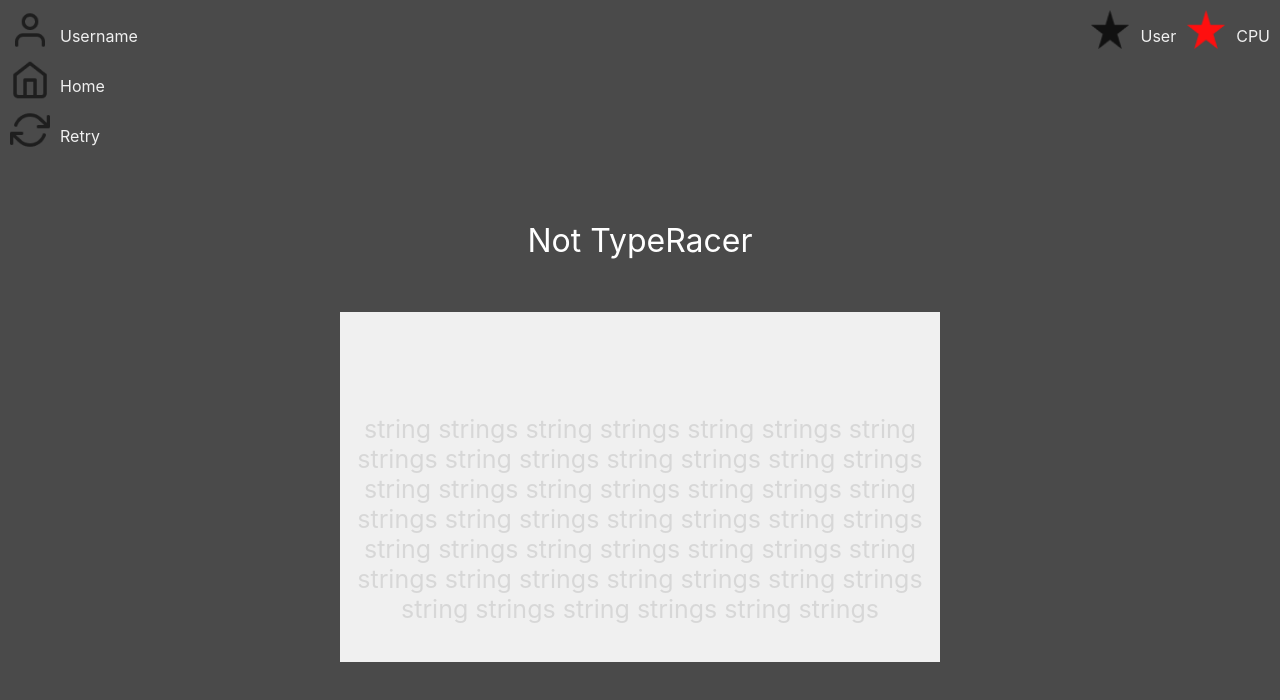
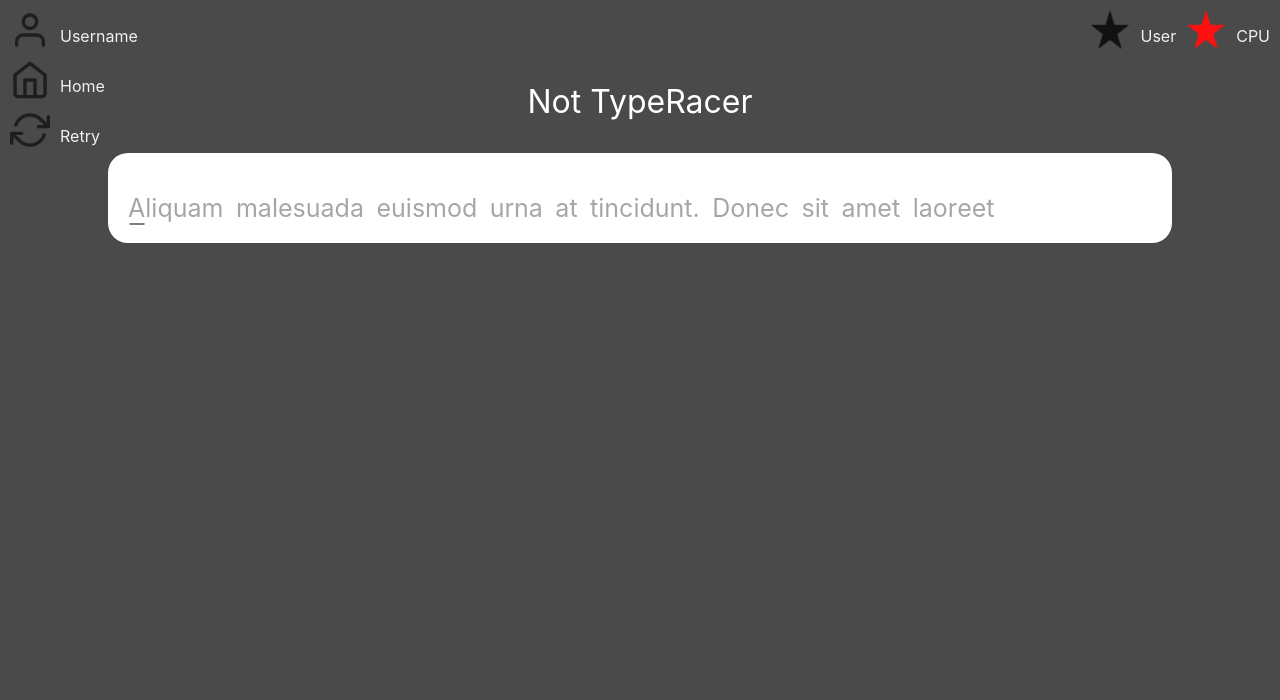
Before and after one commit to DarrenPorciello/type-racer-rework, a React (Create React App) app: page / in a window 1280 px wide. Shown: the top 700 px of the page. Built offline with nearby package versions, Linux system fonts and the light colour scheme.

Commit message:
Added functionality to main game page

```diff
--- a/src/App.css
+++ b/src/App.css
@@ -1,5 +1,7 @@
 .App {
   text-align: center;
+  min-height: 100vh;
+  position: relative;
 }
 
 .App-logo {
@@ -19,7 +21,7 @@
   display: flex;
   flex-direction: column;
   align-items: center;
-  justify-content: center;
+  justify-content: flex-start;
   font-size: calc(10px + 2vmin);
   color: white;
 }
@@ -115,22 +117,14 @@
 }
 
 .textBoxSpace {
-  width: 600px;
-  height: 350px;
-  flex-shrink: 0;
-  display: flex;
-  margin-top: 20px;
-  margin-left: auto;
-  margin-right: auto;
-  text-align: center;
-  display: inline-block;
-  color: black;
-  background-color: #F0F0F0;
-  font-family: Inter;
-  font-size: 25px;
-  font-style: normal;
-  font-weight: 400;
-  line-height: normal;
+  background: #FFFFFF;
+  border-radius: 20px;
+  width: 80%;
+  margin: 0 auto;
+  padding: 20px;
+  display: block;
+  height: fit-content;
+  overflow: visible;
 }
 
 .typedTextHomePage {
@@ -140,7 +134,9 @@
   font-style: normal;
   font-weight: 400;
   line-height: normal;
-  margin-top: 17%;
+  margin-top: 20px;
+  display: block;
+  height: fit-content;
 }
 
 .App-link {
@@ -155,3 +151,123 @@
     transform: rotate(360deg);
   }
 }
+
+.inputContainer {
+  position: relative;
+  display: block;
+  min-width: 80%;
+  text-align: left;
+  max-width: 95%;
+  height: fit-content;
+}
+
+.startInput {
+  position: absolute;
+  top: 0;
+  left: 0;
+  width: 100%;
+  height: 100%;
+  background: transparent;
+  border: none;
+  color: transparent;
+  caret-color: transparent;
+  font-family: Inter;
+  font-size: 25px;
+  z-index: 2;
+}
+
+.startInput:focus {
+  outline: none;
+}
+
+.placeholderText {
+  position: relative;
+  text-align: left;
+  width: 100%;
+  z-index: 1;
+  pointer-events: none;
+  white-space: pre-wrap;
+}
+
+.word {
+  display: inline-block;
+  white-space: nowrap;
+}
+
+.placeholderLetter {
+  display: inline-block;
+  color: rgba(0, 0, 0, 0.15);
+  font-family: Inter;
+  font-size: 25px;
+  position: relative;
+}
+
+/* Remove any existing underline styles that might interfere */
+.placeholderLetter::before {
+  content: none;
+}
+
+/* Style for the next character to type */
+.placeholderLetter.next::before {
+  content: '';
+  position: absolute;
+  width: 15px;
+  height: 2px;
+  background-color: rgba(0, 0, 0, 0.5);
+  bottom: -2px;
+  left: 50%;
+  transform: translateX(-50%);
+}
+
+/* Add red underline for wrong characters */
+.placeholderLetter.wrong::after {
+  content: '';
+  position: absolute;
+  width: 15px;
+  height: 2px;
+  background-color: #FF5252;
+  bottom: -2px;
+  left: 50%;
+  transform: translateX(-50%);
+}
+
+/* Include spaces in the wrong character styling */
+.placeholderLetter.space.wrongSpace::after {
+  content: '';
+  position: absolute;
+  width: 15px;
+  height: 2px;
+  background-color: #FF5252;
+  bottom: -2px;
+  left: 50%;
+  transform: translateX(-50%);
+}
+
+.placeholderLetter.space {
+  width: 0.5em;
+}
+
+.placeholderLetter.space.next::before {
+  width: 15px;
+}
+
+.inputContainer.focused .placeholderLetter.untyped {
+  color: rgba(0, 0, 0, 0.35);
+}
+
+.placeholderLetter.matched {
+  color: #4CAF50;
+}
+
+.placeholderLetter.wrong {
+  color: #FF5252;
+}
+
+.placeholderLetter.space.correctSpace {
+  color: transparent;
+}
+
+.placeholderLetter.space.wrongSpace {
+  color: #FF5252;
+  background-color: rgba(255, 0, 0, 0.3);
+}
--- a/src/App.js
+++ b/src/App.js
@@ -4,8 +4,78 @@ import retryPNG from './Refresh cw.png'
 import blackStarPNG from './Star 1.png'
 import redStarPNG from './Star 2.png'
 import './App.css';
+import { useState, useRef } from 'react';
+import { useNavigate } from 'react-router-dom';
 
 function App() {
+  const [inputText, setInputText] = useState('');
+  const [isFocused, setIsFocused] = useState(false);
+  const inputRef = useRef(null);
+  const navigate = useNavigate();
+  // The target text that users need to type
+  const targetText = "Aliquam malesuada euismod urna at tincidunt. Donec sit amet laoreet ";
+
+  const handleContainerClick = () => {
+    inputRef.current?.focus();
+  };
+
+  const handleInputChange = (e) => {
+    const text = e.target.value;
+    setInputText(text);
+
+    // If user completes the entire text, redirect after delay
+    if (text === targetText) {
+      setTimeout(() => {
+        navigate('/start');
+      }, 500);
+    }
+  };
+
+  const renderPlaceholderText = () => {
+    // Split text into words, keeping spaces attached to the previous word
+    const words = targetText.split(' ').map((word, i) =>
+      i === targetText.split(' ').length - 1 ? word : word + ' '
+    );
+
+    let currentPosition = 0;
+
+    return words.map((word, wordIndex) => {
+      const letters = word.split('').map((letter, letterIndex) => {
+        const absoluteIndex = currentPosition + letterIndex;
+        const isTyped = absoluteIndex < inputText.length;
+        const isNext = absoluteIndex === inputText.length;
+        const isCorrect = isTyped && inputText[absoluteIndex] === letter;
+        const isWrong = isTyped && inputText[absoluteIndex] !== letter;
+        const isSpace = letter === ' ';
+
+        const classes = [
+          'placeholderLetter',
+          isCorrect ? 'matched' : '',
+          isWrong ? 'wrong' : '',
+          isNext ? 'next' : '',
+          (!isCorrect && !isWrong) ? 'untyped' : '',
+          isSpace ? 'space' : '',
+          isSpace && isWrong ? 'wrongSpace' : '',
+          isSpace && isCorrect ? 'correctSpace' : ''
+        ].filter(Boolean).join(' ');
+
+        return (
+          <span key={absoluteIndex} className={classes}>
+            {isSpace ? '\u00A0' : letter}
+          </span>
+        );
+      });
+
+      currentPosition += word.length;
+
+      return (
+        <span key={wordIndex} className="word">
+          {letters}
+        </span>
+      );
+    });
+  };
+
   return (
     <div className="App">
 
@@ -40,7 +110,24 @@ function App() {
         </div>
         <div className='textBoxSpace'>
           <div className='typedTextHomePage'>
-          <p>string strings string strings string strings string strings string strings string strings string strings string strings string strings string strings string strings string strings string strings string strings string strings string strings string strings string strings string strings string strings string strings string strings string strings string strings</p>
+            <div
+              className={`inputContainer ${isFocused ? 'focused' : ''}`}
+              onClick={handleContainerClick}
+            >
+              <input
+                ref={inputRef}
+                type="text"
+                value={inputText}
+                onChange={handleInputChange}
+                onFocus={() => setIsFocused(true)}
+                onBlur={() => setIsFocused(false)}
+                className='startInput'
+                autoFocus
+              />
+              <div className="placeholderText">
+                {renderPlaceholderText()}
+              </div>
+            </div>
           </div>
         </div>
       </header>
--- a/src/index.js
+++ b/src/index.js
@@ -2,12 +2,18 @@ import React from 'react';
 import ReactDOM from 'react-dom/client';
 import './index.css';
 import App from './App';
+import { BrowserRouter, Routes, Route } from 'react-router-dom';
 import reportWebVitals from './reportWebVitals';
 
 const root = ReactDOM.createRoot(document.getElementById('root'));
 root.render(
   <React.StrictMode>
-    <App />
+    <BrowserRouter>
+      <Routes>
+        <Route path="/" element={<App />} />
+        <Route path="/start" element={<div>Game Started!</div>} />
+      </Routes>
+    </BrowserRouter>
   </React.StrictMode>
 );
 
```
Also changed, not shown: 1 other file (tests, documents, lock files or other folders).
